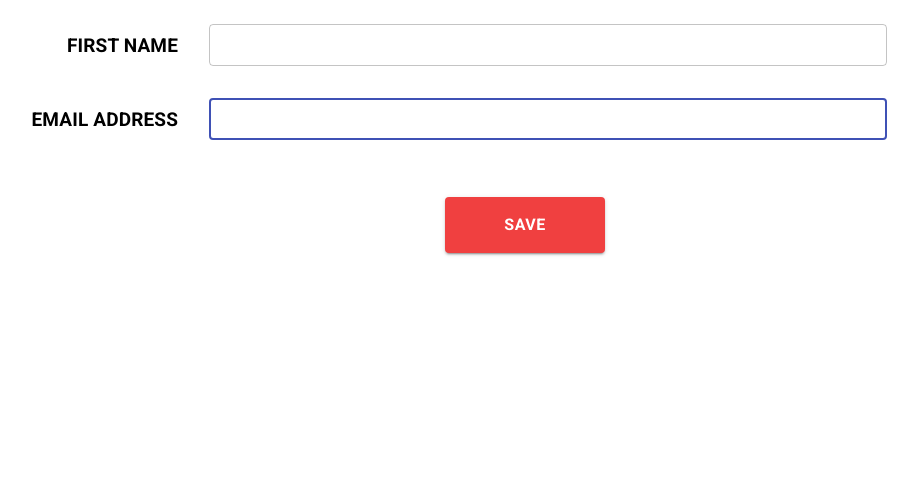
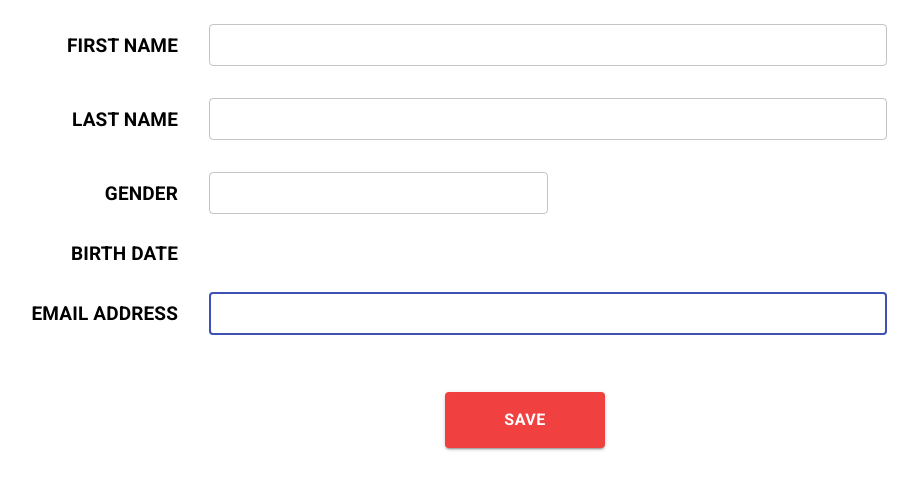
Before and after one commit to hatchways/team-samosa, a React (Create React App) app in the folder client/: page / in a window 1280 px wide. Shown: the top 490 px of the page, without its empty margins (115-1033 px from the left). Built offline with nearby package versions, Linux system fonts and the light colour scheme.

Commit message:
update dependencies

```diff
--- a/client/package.json
+++ b/client/package.json
@@ -3,9 +3,14 @@
   "version": "0.1.0",
   "private": true,
   "dependencies": {
+    "@emotion/react": "^11.5.0",
+    "@emotion/styled": "^11.3.0",
     "@material-ui/core": "^4.11.0",
     "@material-ui/icons": "^4.11.2",
     "@material-ui/lab": "^4.0.0-alpha.58",
+    "@mui/core": "^5.0.0-alpha.51",
+    "@mui/lab": "~5.0.0-alpha.51",
+    "@mui/material": "^5.0.4",
     "@testing-library/jest-dom": "^5.11.9",
     "@testing-library/react": "^11.2.5",
     "@testing-library/user-event": "^13.0.6",
@@ -15,6 +20,7 @@
     "@types/react-dom": "^17.0.2",
     "body-parser": "^1.19.0",
     "clsx": "^1.1.1",
+    "date-fns": "^2.25.0",
     "eslint": "^7.26.0",
     "formik": "^2.2.6",
     "react": "^17.0.1",
--- a/client/src/pages/Profile/EditProfile/EditProfile.tsx
+++ b/client/src/pages/Profile/EditProfile/EditProfile.tsx
@@ -1,12 +1,17 @@
 import Button from '@material-ui/core/Button';
 import TextField from '@material-ui/core/TextField';
+import { TextField as Text } from '@mui/material';
 import Box from '@material-ui/core/Box';
 import { Formik, FormikHelpers } from 'formik';
 import * as Yup from 'yup';
 import Typography from '@material-ui/core/Typography';
 import useStyles from './useStyles';
-import { CircularProgress } from '@material-ui/core';
-import { Grid } from '@material-ui/core';
+import CircularProgress from '@material-ui/core/CircularProgress';
+import Grid from '@material-ui/core/Grid';
+import DatePicker from '@mui/lab/DatePicker';
+import AdapterDateFns from '@mui/lab/AdapterDateFns';
+import LocalizationProvider from '@mui/lab/LocalizationProvider';
+//import DatePicker from '@material-ui/lab/DatePicker';
 interface Props {
   handleSubmit: (
     {
@@ -105,6 +110,74 @@ export default function Login({ handleSubmit }: Props): JSX.Element {
           <Grid container alignItems="center" spacing={2}>
             <Grid item xs={12} sm={3}>
               <Typography variant="body1" align="right">
+                <label className={classes.label}>LAST NAME</label>
+              </Typography>
+            </Grid>
+            <Grid item xs={12} sm={8}>
+              <TextField
+                id="lastName"
+                //fullWidth
+                margin="normal"
+                InputProps={{
+                  classes: { input: classes.inputs },
+                }}
+                style={{ width: '80%' }}
+                variant="outlined"
+                name="lastName"
+                autoComplete="lastName"
+                autoFocus
+                helperText={touched.lastName ? errors.lastName : ''}
+                error={touched.lastName && Boolean(errors.lastName)}
+                value={values.lastName}
+                onChange={handleChange}
+              />
+            </Grid>
+          </Grid>
+          <Grid container alignItems="center" spacing={2}>
+            <Grid item xs={12} sm={3}>
+              <Typography variant="body1" align="right">
+                <label className={classes.label}>GENDER </label>
+              </Typography>
+            </Grid>
+            <Grid item xs={12} sm={8}>
+              <TextField
+                id="gender"
+                //fullWidth
+                margin="normal"
+                InputProps={{
+                  classes: { input: classes.inputs },
+                }}
+                style={{ width: '40%' }}
+                variant="outlined"
+                name="gender"
+                autoComplete="gender"
+                autoFocus
+                helperText={touched.gender ? errors.gender : ''}
+                error={touched.gender && Boolean(errors.gender)}
+                value={values.gender}
+                onChange={handleChange}
+              />
+            </Grid>
+          </Grid>
+          <Grid container alignItems="center" spacing={2}>
+            <Grid item xs={12} sm={3}>
+              <Typography variant="body1" align="right">
+                <label className={classes.label}>BIRTH DATE </label>
+              </Typography>
+            </Grid>
+            <Grid item xs={12} sm={8}>
+              <LocalizationProvider dateAdapter={AdapterDateFns}>
+                <DatePicker
+                  value={values.birthDate}
+                  onChange={handleChange}
+                  renderInput={(params) => <Text {...params} />}
+                />
+              </LocalizationProvider>
+            </Grid>
+          </Grid>
+          <Grid container alignItems="center" spacing={2}>
+            <Grid item xs={12} sm={3}>
+              <Typography variant="body1" align="right">
                 <label className={classes.label}>EMAIL ADDRESS </label>
               </Typography>
             </Grid>
```
Also changed, not shown: 2 other files (tests, documents, lock files or other folders).
